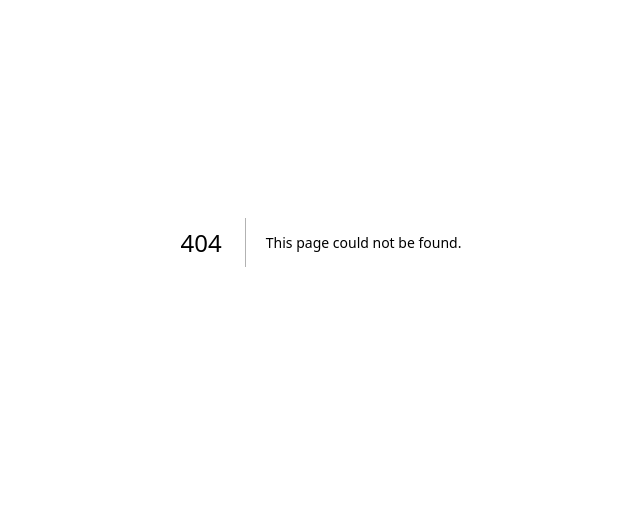
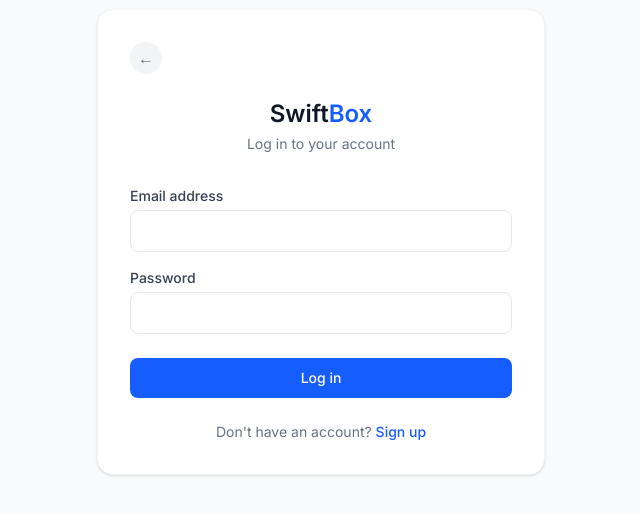
Before and after one commit to Shekeeb/swiftbox, a Next.js app: page /login in a window 1280 px wide. Before the commit this address had no page. Shown: the part 158-672 px from the top of the page, without its empty margins (319-959 px from the left). Built offline with nearby package versions, Linux system fonts and the light colour scheme.

Commit message:
login page and integration

```diff
--- /dev/null
+++ b/app/(auth)/login/page.tsx
@@ -0,0 +1,100 @@
+"use client"
+
+import { useState } from "react"
+import { signIn } from "next-auth/react"
+import { useRouter } from "next/navigation"
+import Link from "next/link"
+import axios from "axios"
+
+const LoginPage = () => {
+  const router = useRouter()
+
+  const [form, setForm] = useState({ email: "", password: "" })
+  const [error, setError] = useState("")
+  const [loading, setLoading] = useState(false)
+
+  const handleChange = (e: React.ChangeEvent<HTMLInputElement>) => {
+    setForm({ ...form, [e.target.name]: e.target.value })
+  }
+
+  const handleSubmit = async (e: React.FormEvent) => {
+    e.preventDefault()
+    setError("")
+    setLoading(true)
+
+    const result = await signIn("credentials", {
+      email: form.email,
+      password: form.password,
+      redirect: false,
+    })
+
+    setLoading(false)
+
+    if (result?.error) {
+      setError("Invalid email or password")
+      return
+    }
+
+    const { data: session } = await axios.get("/api/auth/session")
+
+    if (session?.user?.role === "driver") {
+      router.push("/driver/dashboard")
+    } else if (session?.user?.role === "admin") {
+      router.push("/admin/dashboard")
+    } else {
+      router.push("/dashboard")
+    }
+  }
+
+  return (
+    <div className="min-h-screen flex items-center justify-center bg-gray-50 px-4">
+      <div className="w-full max-w-md bg-white rounded-2xl shadow-sm border border-gray-100 p-8">
+
+        <Link href="/" className="inline-flex items-center justify-center w-8 h-8 rounded-full bg-gray-100 hover:bg-gray-200 text-gray-500 hover:text-gray-700 transition mb-6" >   ←  </Link>
+
+        <div className="mb-8 text-center">
+          <h1 className="text-2xl font-semibold text-gray-900">
+            Swift<span className="text-blue-600">Box</span>
+          </h1>
+          <p className="text-sm text-gray-500 mt-1">Log in to your account</p>
+        </div>
+
+        <form onSubmit={handleSubmit} className="space-y-4">
+
+          <div>
+            <label className="block text-sm font-medium text-gray-700 mb-1">
+              Email address
+            </label>
+            <input type="email" name="email" value={form.email} onChange={handleChange} required className="w-full border border-gray-200 rounded-lg px-4 py-2.5 text-sm outline-none focus:ring-2 focus:ring-blue-500" />
+          </div>
+
+          <div>
+            <label className="block text-sm font-medium text-gray-700 mb-1">
+              Password
+            </label>
+            <input type="password" name="password" value={form.password} onChange={handleChange} required className="w-full border border-gray-200 rounded-lg px-4 py-2.5 text-sm outline-none focus:ring-2 focus:ring-blue-500" />
+          </div>
+
+          {error && (
+            <p className="text-sm text-red-500 bg-red-50 px-4 py-2.5 rounded-lg">
+              {error}
+            </p>
+          )}
+
+          <button type="submit" disabled={loading} className="w-full bg-blue-600 text-white rounded-lg py-2.5 text-sm font-medium hover:bg-blue-700 transition disabled:opacity-50 disabled:cursor-not-allowed mt-2">
+            {loading ? "Logging in..." : "Log in"}
+          </button>
+        </form>
+
+        <p className="text-center text-sm text-gray-500 mt-6">
+          Don&apos;t have an account?{" "}
+          <Link href="/register" className="text-blue-600 hover:underline font-medium" >
+            Sign up
+          </Link>
+        </p>
+      </div>
+    </div>
+  )
+}
+
+export default LoginPage
```
